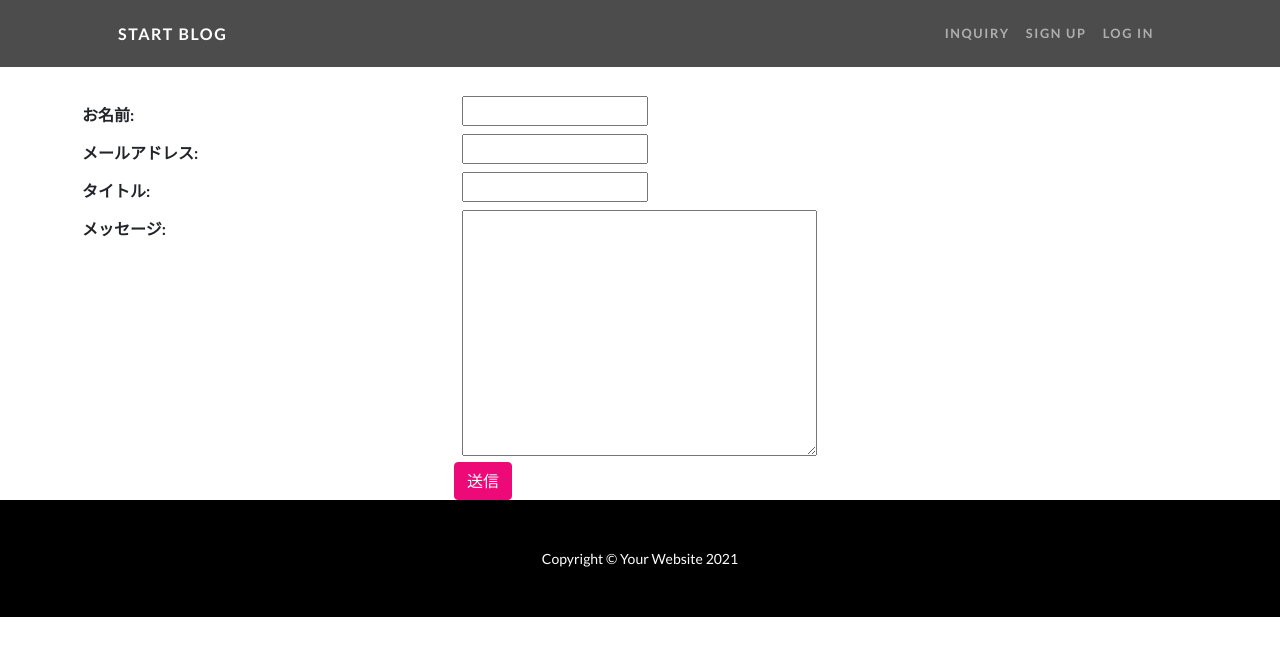
After one commit to Darzi-Rin/GroupD, a Django app: page /ezura/inquiry/ in a window 1280 px wide. The commit adds this page. Shown: the top 656 px of the page. Run offline with Django 3.2, Linux system fonts and the light colour scheme; some libraries are stand-ins or nearby versions.

Commit message:
お問合せ画面作成

```diff
--- /dev/null
+++ b/ezura/forms.py
@@ -0,0 +1,10 @@
+from django import forms
+
+class InquiryForm(forms.Form):
+    name = forms.CharField(label='お名前', max_length=30)
+    email = forms.EmailField(label='メールアドレス')
+    title = forms.CharField(label='タイトル', max_length=30)
+    message = forms.CharField(label='メッセージ', widget=forms.Textarea)
+
+    def __init__(self, *args, **kwargs):
+        super().__init__(*args, **kwargs)
--- a/ezura/templates/base.html
+++ b/ezura/templates/base.html
@@ -26,12 +26,21 @@
             <!-- Navigation-->
             <nav class="navbar navbar-expand-lg navbar-dark navbar-custom fixed-top">
                 <div class="container px-5">
-                    <a class="navbar-brand" href="#page-top">Start Bootstrap</a>
-                    <button class="navbar-toggler" type="button" data-bs-toggle="collapse" data-bs-target="#navbarResponsive" aria-controls="navbarResponsive" aria-expanded="false" aria-label="Toggle navigation"><span class="navbar-toggler-icon"></span></button>
+                    <a class="navbar-brand" href="{% url 'ezura:index' %}">Start Blog</a>
+                    <button class="navbar-toggler" type="button" data-bs-toggle="collapse" data-bs-target="#navbarResponsive" aria-controls="navbarResponsive" aria-expanded="false" aria-label="Toggle navigation">
+                        <span class="navbar-toggler-icon"></span>
+                    </button>
                     <div class="collapse navbar-collapse" id="navbarResponsive">
                         <ul class="navbar-nav ms-auto">
-                            <li class="nav-item"><a class="nav-link" href="#!">Sign Up</a></li>
-                            <li class="nav-item"><a class="nav-link" href="#!">Log In</a></li>
+                            <li class="nav-item {% block active_inquiry %}{% endblock %}">
+                                <a href="{% url 'ezura:inquiry' %}" class="nav-link">INQUIRY</a>
+                            </li>
+                            <li class="nav-item">
+                                <a class="nav-link" href="#!">Sign Up</a>
+                            </li>
+                            <li class="nav-item">
+                                <a class="nav-link" href="#!">Log In</a>
+                            </li>
                         </ul>
                     </div>
                 </div>
--- /dev/null
+++ b/ezura/templates/inquiry.html
@@ -0,0 +1,35 @@
+{% extends 'base.html' %}
+
+{% block title %}お問い合わせ{% endblock %}
+
+{% block active_inquiry %}active{% endblock %}
+
+{% block contents %}
+<div class="container">
+    <div class="row">
+        <div class="my-div-style">
+            <form method="post">
+                {% csrf_token %}
+
+                {{ form.non_field_errors }}
+
+                {% for field in form %}
+                    <div class="form-group row">
+                        <label for="{{ field.id_for_label }}" class="col-sm-4 col-form-label">
+                            <strong>{{ field.label_tag }}</strong>
+                        </label>
+                        <div class="col-sm-8">
+                            {{ field }}
+                            {{ field.errors }}
+                        </div>
+                    </div>
+                {% endfor %}
+
+                <div class="offset-sm-4 col-sm-8">
+                    <button class="btn btn-primary" type="submit">送信</button>
+                </div>
+            </form>
+        </div>
+    </div>
+</div>
+{% endblock %}
--- a/ezura/urls.py
+++ b/ezura/urls.py
@@ -4,4 +4,5 @@ from . import views
 app_name = 'ezura'
 urlpatterns = [
     path('', views.IndexView.as_view(), name="index"),
+    path('inquiry/', views.InquiryView.as_view(), name="inquiry")
 ]
--- a/ezura/views.py
+++ b/ezura/views.py
@@ -1,7 +1,11 @@
-from typing import Generic
-from django.shortcuts import render
 from django.views import generic
+
+from .forms import InquiryForm
 
 # Create your views here.
 class IndexView(generic.TemplateView):
     template_name = "index.html"
+
+class InquiryView(generic.FormView):
+    template_name = "inquiry.html"
+    form_class = InquiryForm
```
